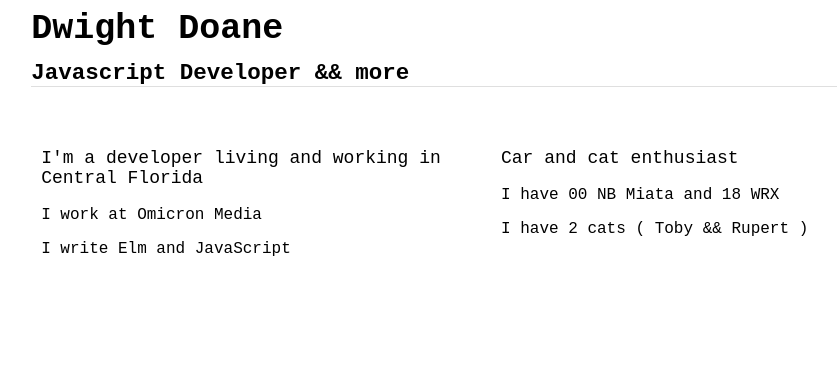
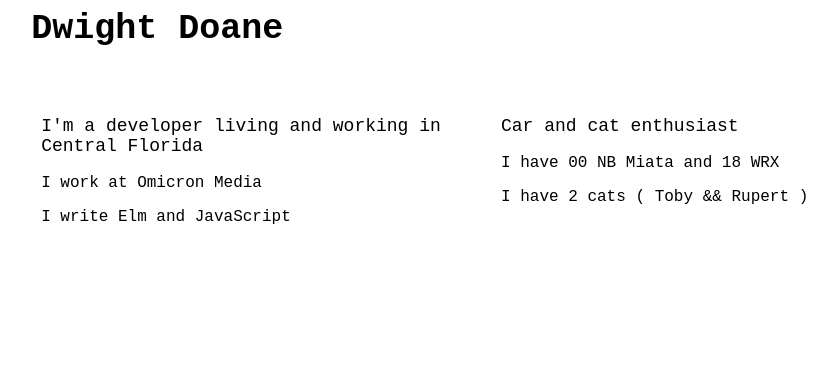
Before and after one commit to m0n01d/imdwit.github.io, a website: page index.html in a window 1280 px wide. Shown: the top 384 px of the page, without its empty margins (149-986 px from the left). Drawn offline with Linux system fonts and the light colour scheme; grey boxes are pictures that could not be loaded; a web font is replaced by a local one.

Commit message:
more than just js

```diff
--- a/index.html
+++ b/index.html
@@ -11,7 +11,6 @@
 <body>
   <section class="container">
     <h1>Dwight Doane</h1>
-    <h4>Javascript Developer && more</h4>
     <section class="wrapper">
       <div class="wrapper__item">
         <div class="about">
```
